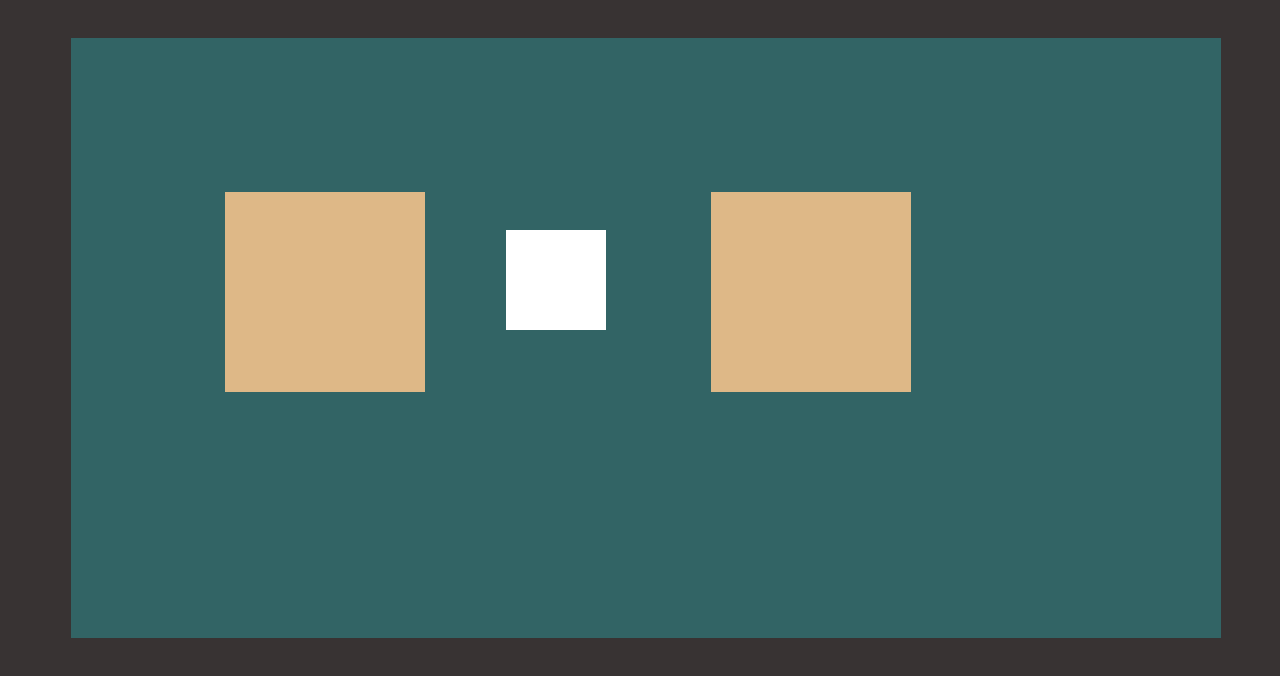
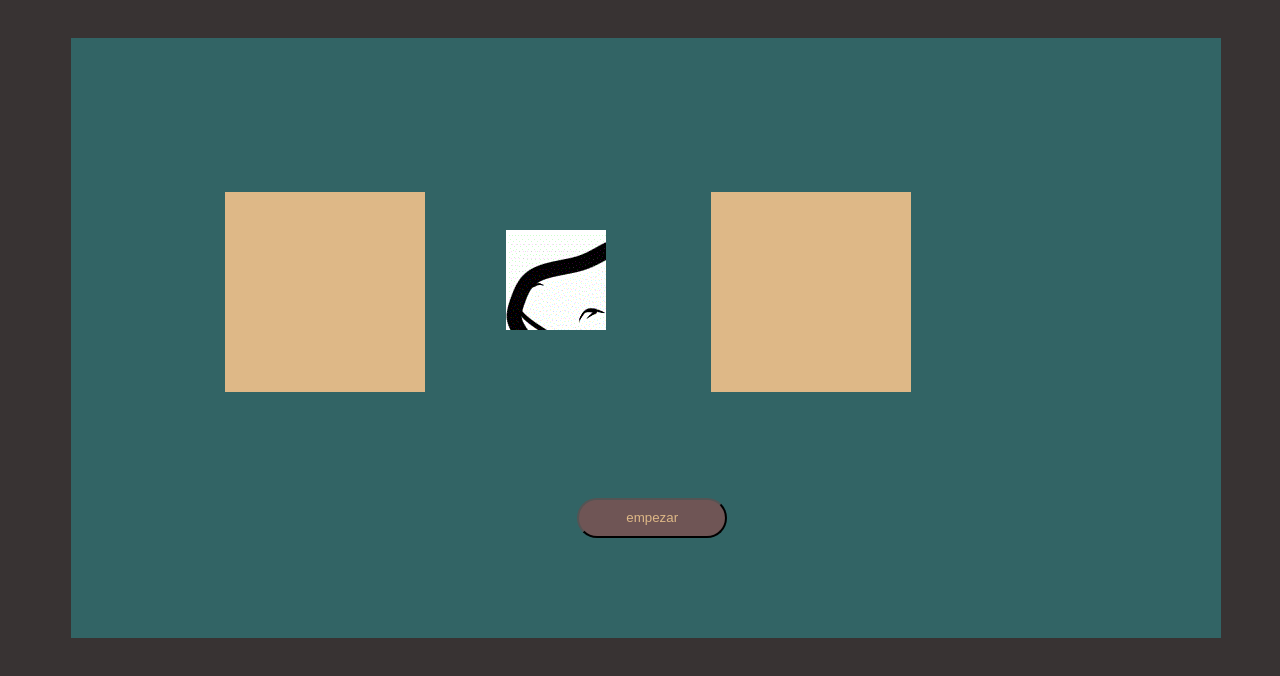
Before and after one commit to jesusaparicio1/PIEDRA-SPOK, a plain HTML site: page index.html in a window 1280 px wide. Drawn offline with Linux system fonts and the light colour scheme.

Commit message:
imagenes nuevas

```diff
--- a/css.css
+++ b/css.css
@@ -29,7 +29,16 @@
     position: absolute;
     height: 100px;
     width: 100px;
-    background-color: rgb(255, 255, 255);
     margin-top: 15%;
     margin-left: 34%;
+    background-image: url("img/lizzar.gif");
 }
+.boton{
+    width: 150px;
+    height: 40px;
+    background-color: rgb(111, 85, 85);
+    color: burlywood;
+    margin-top: 40%;
+    margin-left: 44%;
+    border-radius: 25px;
+}
--- a/index.html
+++ b/index.html
@@ -12,6 +12,7 @@
         <div class="jugador1" id="jugador1"></div>
         <div class="versus" id="versus"></div>
         <div class="jugador2" id="jugador2"></div>
+        <input class="boton" id="boton" type="button" value="empezar"></input>
     </div>
     <script src="js.js"></script>
 </body>
--- a/js.js
+++ b/js.js
@@ -0,0 +1,9 @@
+let jugador = document.getElementById('jugador1');
+let jugador2 = document.getElementById('jugador2');
+let versus = document.getElementById('versus');
+
+let piedra,papel,tijeras,lagarto,spoke;
+let imagenVersus;
+
+imagenVersus = new Image();
+imagenVersus.src = 'versus.png';
```
Also changed, not shown: img/lizzar.gif (added), img/paper.png (added), img/spoke.png (added), img/stone.jpg (added), img/tijeras.webp (added), img/versus.jpg (added).
